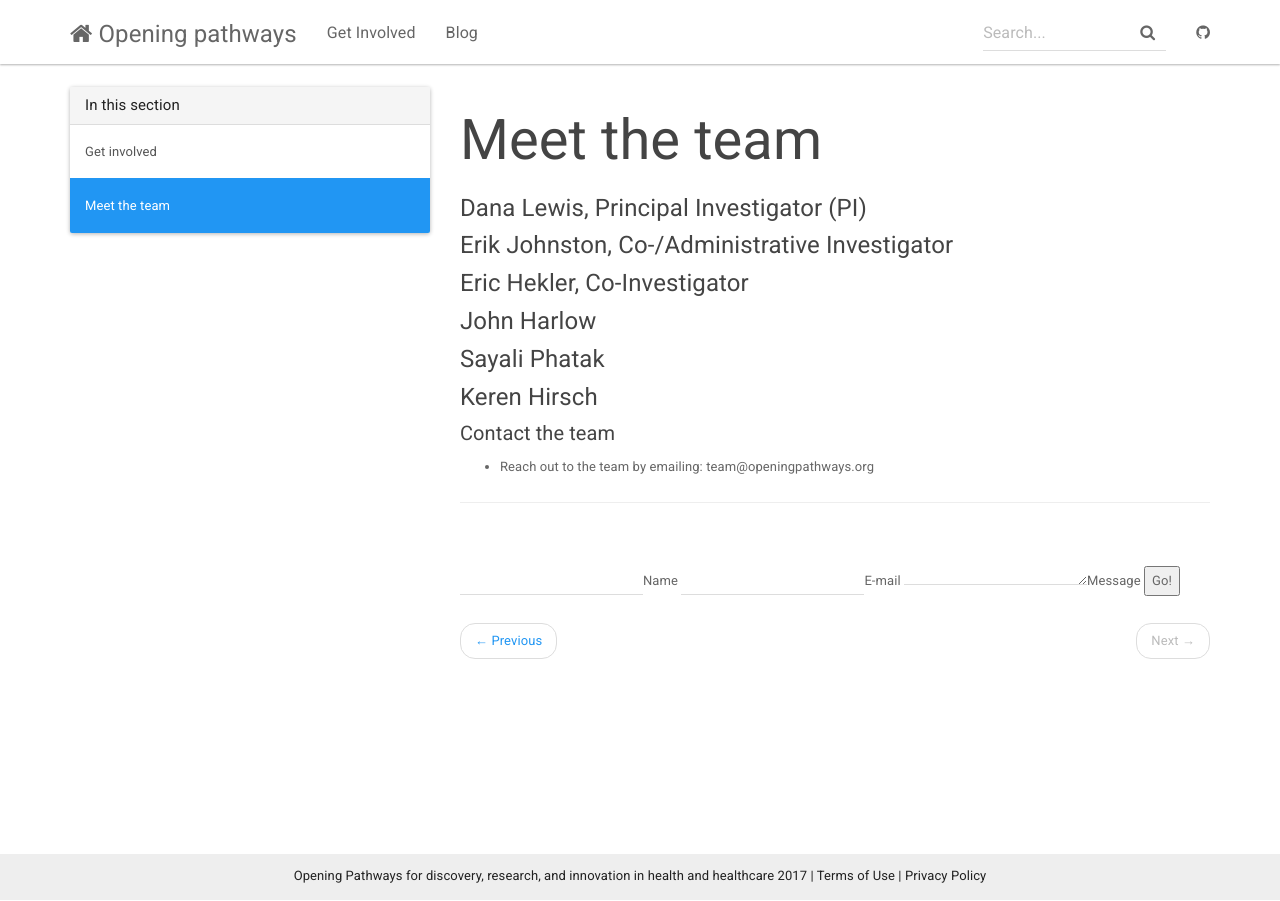
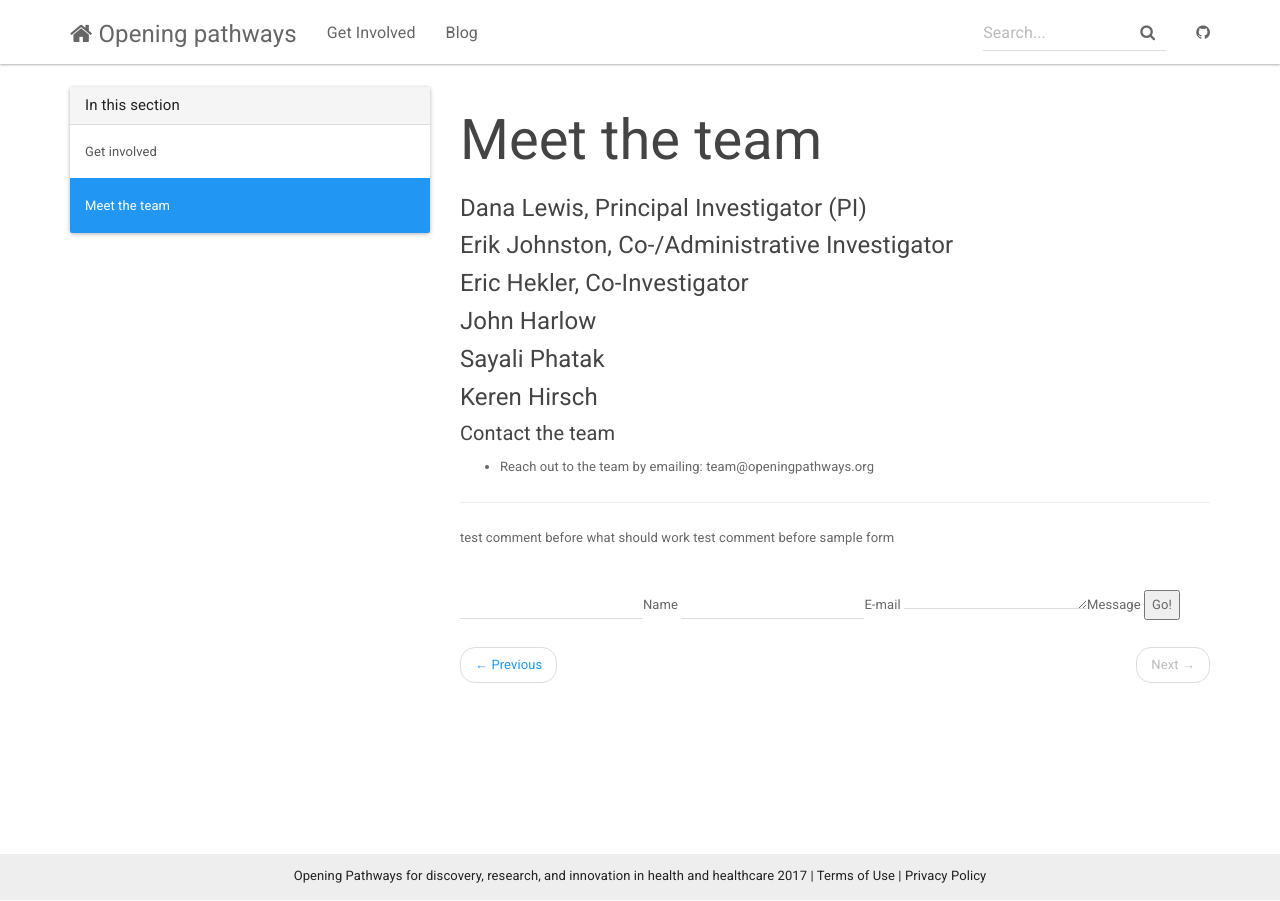
Before and after one commit to danamlewis/Testrepo2, a Jekyll site: the page built from _docs/meet-the-team.md, in a window 1280 px wide. Built offline with Jekyll 4.4.1, drawn with Linux system fonts in a browser that asks for light colours; nearby versions of some CDN libraries.

Commit message:
Add commenting for debugging

```diff
--- a/_layouts/docs.html
+++ b/_layouts/docs.html
@@ -11,9 +11,14 @@ layout: default
             <h1>{{ page.title }}</h1>
             <div id="markdown-content-container">{{ content }}</div>
             <hr>
+            test comment before what should work
                 {% if site.comments.provider and page.comments %}
                     {% include comment.html %}
                 {% endif %}
+
+            test comment before sample form
+
+            <!-- sample form -->
             <form method="POST" action="https://api.staticman.net/v2/entry/danamlewis/Testrepo2/master/comments">
   <input name="options[redirect]" type="hidden" value="https://my-site.com">
   <!-- e.g. "2016-01-02-this-is-a-post" -->
```
